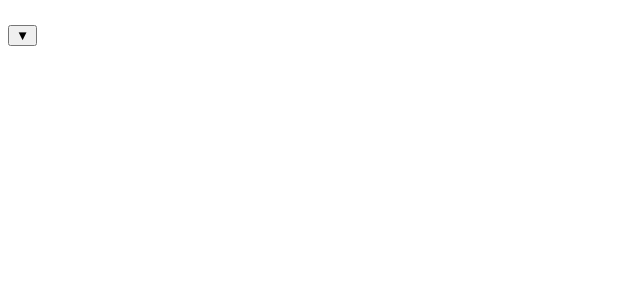
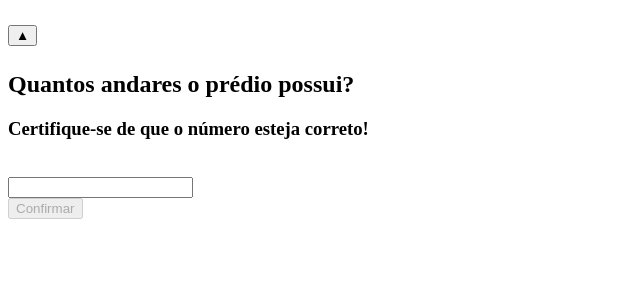
Before and after one commit to OtavioCGQuintao/projeto-redes, a React (Vite) app in the folder projeto-redes/: page / in a window 1280 px wide. Shown: the top 300 px of the page, without its empty margins (0-640 px from the left). Built offline with nearby package versions, Linux system fonts and the light colour scheme.

Commit message:
Conserto de algumas rotas e atualização do Accordion

```diff
--- a/projeto-redes/src/components/Accordion.tsx
+++ b/projeto-redes/src/components/Accordion.tsx
@@ -1,13 +1,29 @@
 import type { PropsWithChildren } from "react";
 import { useState } from "react"
 
-interface ButtonProps extends PropsWithChildren{
+interface ButtonProps extends PropsWithChildren {
     titulo?: string;
+    open?: boolean;
 }
 
-function Accordion({titulo, children} : ButtonProps){
-    const [visivel, setVisivel] = useState(false);
-    return(
+function Accordion({ titulo, children, open }: ButtonProps) {
+    const [visivel, setVisivel] = useState(open ?? false);
+    if (open) {
+        return (
+            <>
+                <div>
+                    <h6>
+                        <button type="button"
+                            onClick={() => setVisivel(!visivel)}>
+                            {titulo} {visivel === true ? "▲" : "▼"}
+                        </button>
+                    </h6>
+                    {visivel && <div>{children}</div>}
+                </div>
+            </>
+        );
+    }
+    return (
         <>
             <div>
                 <h6>
--- a/projeto-redes/src/components/Builder.tsx
+++ b/projeto-redes/src/components/Builder.tsx
@@ -102,7 +102,7 @@ function Builder() {
 
   return (
     <>
-      <Accordion>
+      <Accordion open={true}>
         <h2>Quantos andares o prédio possui?</h2>
         <h3>Certifique-se de que o número esteja correto!</h3>
         <br />
```
Also changed, not shown: projeto-redes/src/types/FloorArrayFields.ts (+4 -4 lines). Lines whose indentation alone changed are shown as unchanged.
